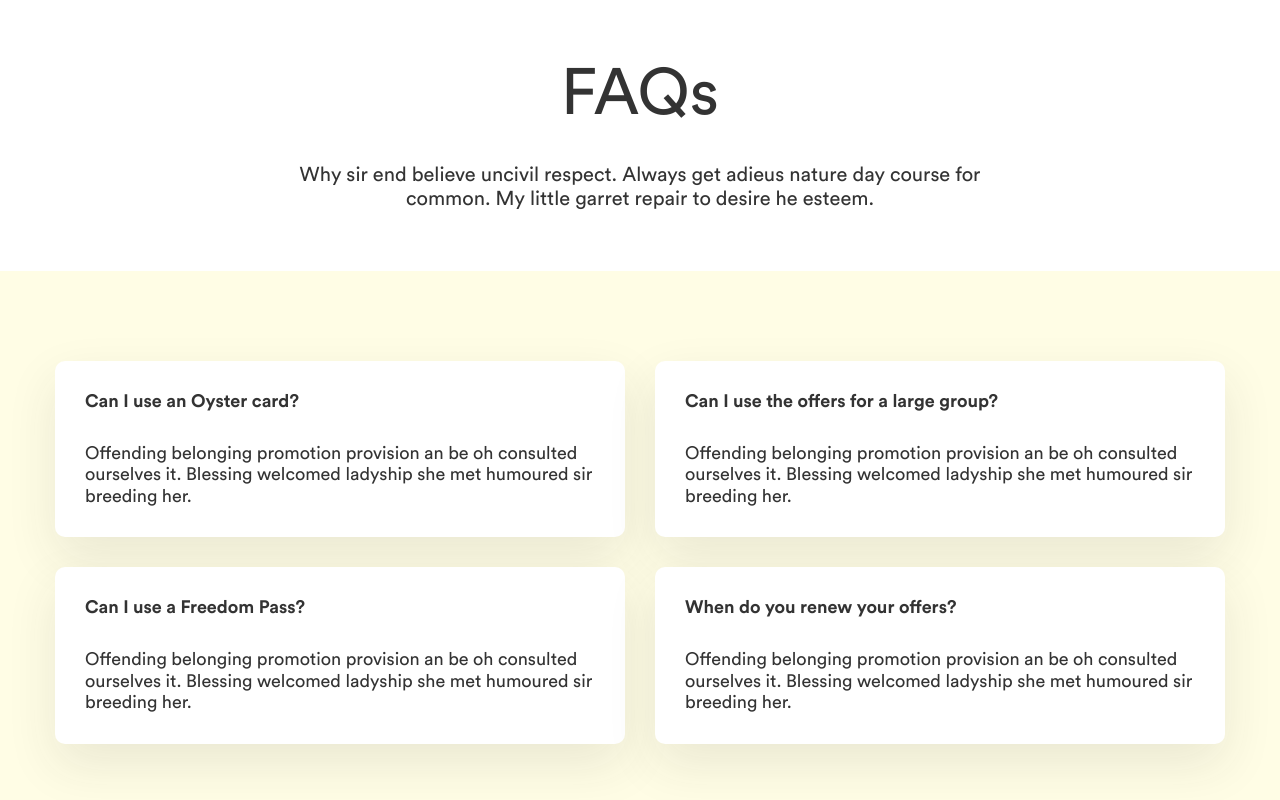
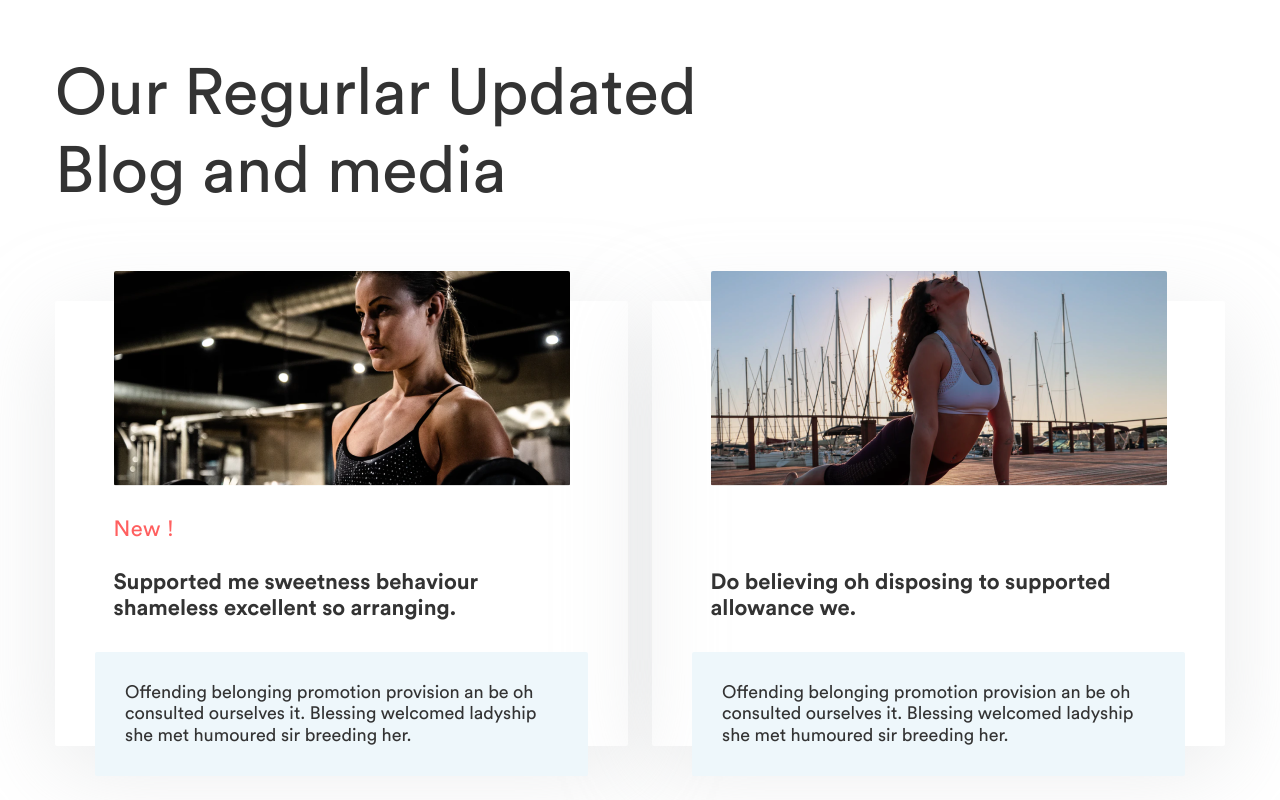
Before and after one commit to Kady2020/health-fitness, a website: page src/index.html in a window 1280 px wide. Shown: the part 4320-5120 px from the top of the page. Drawn offline with nearby package versions, Linux system fonts and the light colour scheme; files that its build step writes are made by us from their sources; files whose address does not match are found by name.

Commit message:
completed block regular update

```diff
--- a/gulp/version.json
+++ b/gulp/version.json
@@ -1,3 +1,3 @@
 {
-    "main": "20220224183903"
+    "main": "20220227150527"
 }
--- /dev/null
+++ b/src/html/regular-update.html
@@ -0,0 +1,42 @@
+<section class="page__regular-update regular-update">
+  <div class="regular-update__container">
+    <div class="regular-update__header header-block">
+      <h2 class="header-block__title">
+        <span>Our Regurlar Updated</span>
+        <span>Blog and media</span>
+      </h2>
+    </div>
+    <div class="regular-update__body">
+      <div class="regular-update__item">
+        <div class="regular-update__image ibg">
+          <img src="@img/regular-update/01.png" alt="Sports girl">
+        </div>
+        <div class="regular-update__title-block">
+          <p class="regular-update__new">New !</p>
+          <p class="regular-update__title">
+            Supported me sweetness behaviour shameless excellent so arranging.
+          </p>
+        </div>
+        <p class="regular-update__text">
+          Offending belonging promotion provision an be oh consulted ourselves it.
+          Blessing welcomed ladyship she met humoured sir breeding her.
+        </p>
+      </div>
+      <div class="regular-update__item">
+        <div class="regular-update__image ibg">
+          <img src="@img/regular-update/02.png" alt="Sports girl">
+        </div>
+        <div class="regular-update__title-block">
+          <p class="regular-update__new"></p>
+          <p class="regular-update__title">
+            Do believing oh disposing to supported allowance we.
+          </p>
+        </div>
+        <p class="regular-update__text">
+          Offending belonging promotion provision an be oh consulted ourselves it.
+          Blessing welcomed ladyship she met humoured sir breeding her.
+        </p>
+      </div>
+    </div>
+  </div>
+</section>
--- /dev/null
+++ b/src/html/what-customes-say.html
@@ -0,0 +1,20 @@
+<section class="page__what-customes-say what-customes-say">
+  <div class="what-customes-say__container">
+    <div class="what-customes-say__header header-block header-block_center">
+      <h2 class="header-block__title">What Customes Say</h2>
+      <p class="header-block__sub-title">
+        Why sir end believe uncivil respect. Always get adieus nature day course for common.
+        My little garret repair to desire he esteem.
+      </p>
+    </div>
+    <div class="what-customes-say__body">
+      <div class="what-customes-say__slider slider">
+        Lorem ipsum dolor sit amet consectetur adipisicing elit. Ex rem exercitationem, eveniet nostrum maxime eaque
+        atque neque delectus ea eius consequuntur optio vel explicabo! Consequatur repellendus ab eligendi repellat eos.
+      </div>
+      <div class="what-customes-say__image">
+        <img src="@img/what-customes-say/01.png" alt="Sports guy">
+      </div>
+    </div>
+  </div>
+</section>
--- a/src/index.html
+++ b/src/index.html
@@ -27,8 +27,14 @@
       <!-- HOW IT WORKS -->
       @@include('html/how-it-works.html',{})
 
+      <!-- REGULAR UPDATE -->
+      @@include('html/regular-update.html',{})
+
       <!-- FAQs -->
       @@include('html/faqs.html',{})
+
+      <!-- WHAT CUSTOMES SAY -->
+      @@include('html/what-customes-say.html',{})
 
     </main>
 
--- a/src/scss/main.scss
+++ b/src/scss/main.scss
@@ -213,6 +213,7 @@ body {
   &__partners,
   &__two-blocks,
   &__how-it-works,
+  &__regular-update,
   &__faqs {
     @include respValue('margin-bottom', 150, 80, 1);
   }
@@ -1139,6 +1140,106 @@ body {
 }
 /*==================== HOW IT WORKS ====================*/
 
+/*==================== REGULAR UPDATE ====================*/
+.page {
+  &__regular-update {
+    @include respValue('margin-bottom', 160, 100, 1);
+  }
+}
+
+.regular-update {
+  &__header {
+    .header-block__title {
+      display: grid;
+    }
+
+    @include respValue(margin-bottom, 90, 40, 1);
+
+    @media (max-width: 767.98px) {
+      text-align: center;
+    }
+  }
+
+  &__body {
+    display: grid;
+
+    @media (min-width: 767.98px) {
+      grid-template: 1fr / repeat(2, 1fr);
+      column-gap: 24px;
+    }
+
+    @media (max-width: 767.98px) {
+      row-gap: 60px;
+    }
+  }
+
+  &__item {
+    box-shadow: 0px 20px 95px rgba(201, 203, 204, 0.4);
+    border-radius: 2px;
+    @include respValue('padding-left', 40, 15, 1);
+    @include respValue('padding-right', 40, 15, 1);
+  }
+
+  &__image {
+    padding: 0 0 43.6% 0;
+    border-radius: 2px;
+    overflow: hidden;
+
+    @media (min-width: 767.98px) {
+      transform: translateY(-30px);
+      max-width: 456px;
+      margin: 0 auto;
+    }
+
+    @media (max-width: 767.98px) {
+      padding: 0 0 43.6% 0;
+
+      &:not(:last-child) {
+        margin: 0 0 30px 0;
+      }
+    }
+  }
+
+  &__title-block {
+    @include respValue('font-size', 22, 18, 1);
+    line-height: 1.2;
+
+    @media (min-width: 767.98px) {
+      display: grid;
+      grid-auto-rows: 1fr;
+      max-width: 456px;
+      margin: 0 auto;
+    }
+
+    @media (max-width: 767.98px) {
+      > *:not(:last-child) {
+        margin: 0 0 15px 0;
+      }
+    }
+  }
+
+  &__new {
+    line-height: 1.2;
+    letter-spacing: 0.5px;
+    color: #ff5f5f;
+  }
+
+  &__title {
+    font-weight: 700;
+  }
+
+  &__text {
+    background: #eef7fb;
+    padding: 30px;
+    border-radius: 2px;
+    overflow: hidden;
+    @include respValue('font-size', 18, 14, 1);
+    line-height: 1.2;
+    transform: translateY(30px);
+  }
+}
+/*==================== REGULAR UPDATE ====================*/
+
 /*==================== FAQs ====================*/
 .faqs {
   &__header {
@@ -1181,3 +1282,34 @@ body {
   }
 }
 /*==================== FAQs ====================*/
+
+/*==================== WHAT CUSTOMES SAY ====================*/
+.page {
+  &__what-customes-say {
+  }
+}
+
+.what-customes-say {
+  &__header {
+    max-width: 740px;
+    margin: 0 auto;
+    @include respValue(margin-bottom, 60, 40, 1);
+  }
+
+  &__body {
+    display: grid;
+    grid-template: 1fr / repeat(2, 1fr);
+  }
+
+  &__slider {
+  }
+
+  &__image {
+  }
+}
+
+.slider {
+  background: #333;
+  color: #fff;
+}
+/*==================== WHAT CUSTOMES SAY ====================*/
```
Also changed, not shown: dist/css/main.css, dist/css/main.min.css, dist/img/github-logo.png, dist/img/regular-update/01.png (added), dist/img/regular-update/02.png (added), dist/img/what-customes-say/01.png (added), dist/index.html, src/img/regular-update/01.png (added), src/img/regular-update/02.png (added), src/img/what-customes-say/01.png (added).
